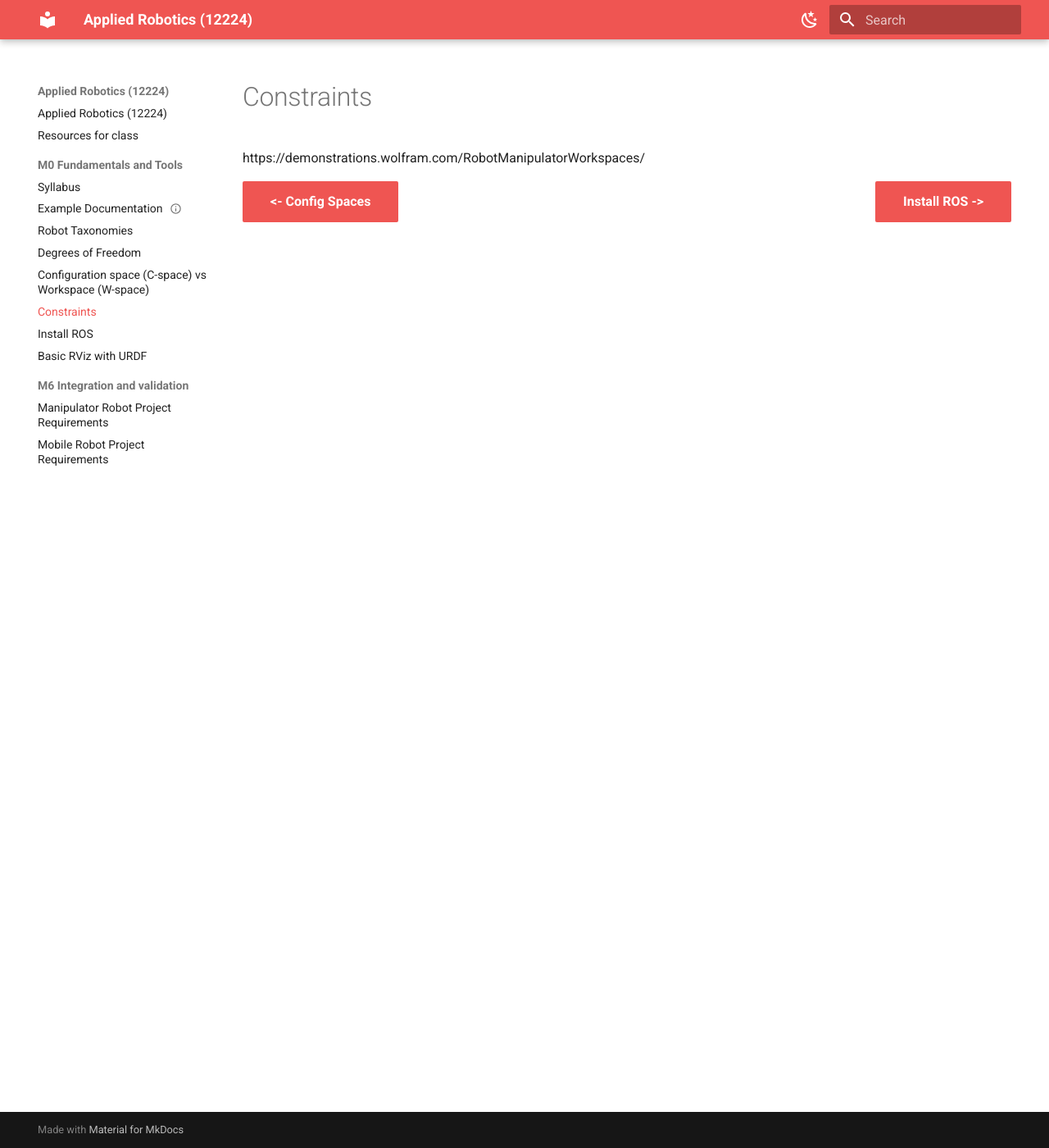
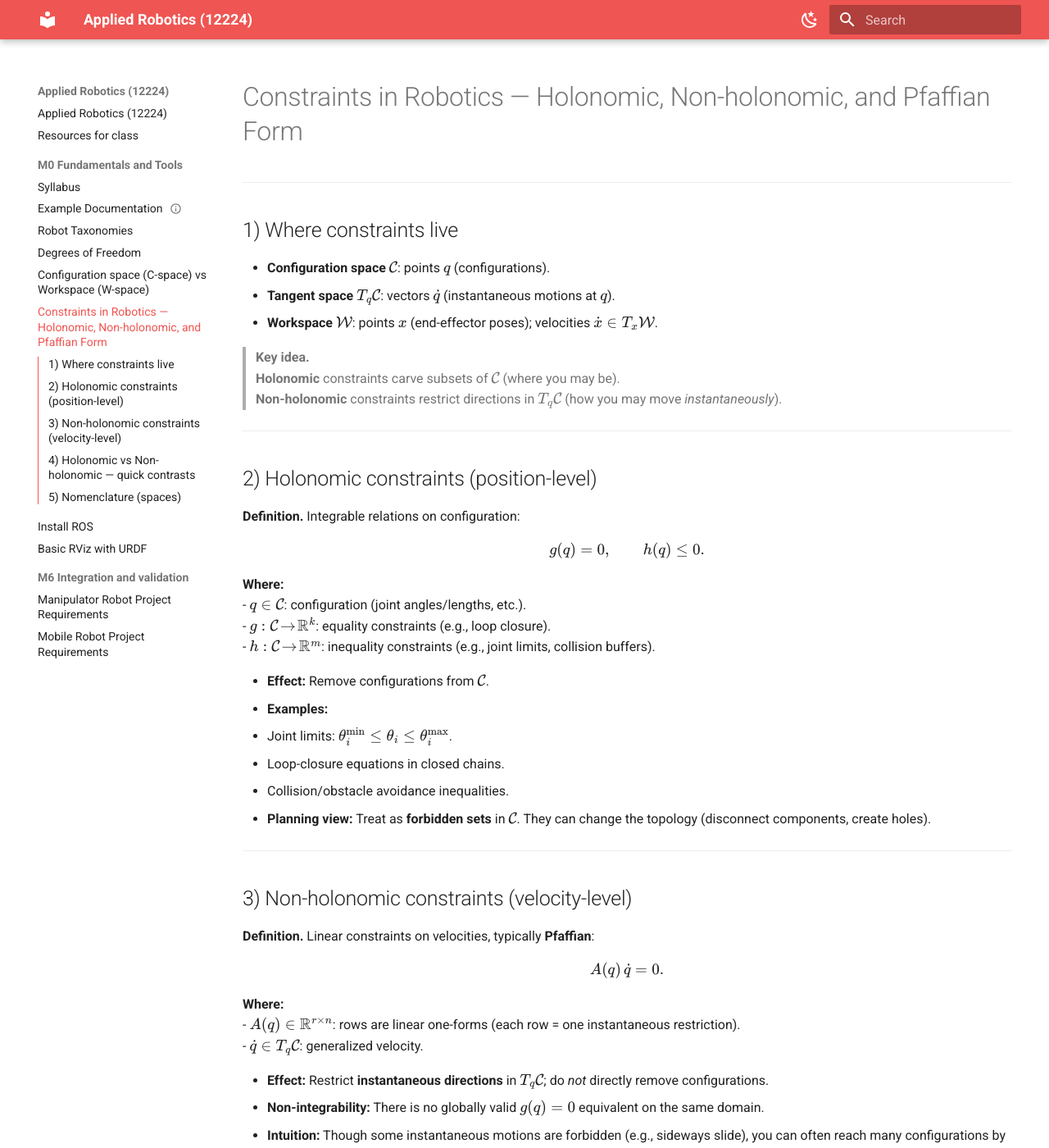
Before and after one commit to Gulden8ag/robotica_aplicada, an MkDocs documentation site: the page built from docs/M0_Fundamentals_and_Tools/T0_7.md, in a window 1280 px wide and 1400 px high. Shown: the whole window at 82% size. Built offline with MkDocs 1.6.1 and Material for MkDocs 9.7.7, drawn with Linux system fonts in a browser that asks for light colours; some of the changed text lies outside the part shown.

Commit message:
Session1

```diff
--- a/docs/M0_Fundamentals_and_Tools/T0_7.md
+++ b/docs/M0_Fundamentals_and_Tools/T0_7.md
@@ -1,6 +1,86 @@
-# Constraints
+# Constraints in Robotics — Holonomic, Non-holonomic, and Pfaffian Form
+---
 
-https://demonstrations.wolfram.com/RobotManipulatorWorkspaces/
+## 1) Where constraints live
+
+- **Configuration space** \( \mathcal{C} \): points \( q \) (configurations).
+- **Tangent space** \( T_q\mathcal{C} \): vectors \( \dot q \) (instantaneous motions at \( q \)).
+- **Workspace** \( \mathcal{W} \): points \( x \) (end-effector poses); velocities \( \dot x \in T_x\mathcal{W} \).
+
+> **Key idea.**
+> **Holonomic** constraints carve subsets of \( \mathcal{C} \) (where you may be).
+> **Non-holonomic** constraints restrict directions in \( T_q\mathcal{C} \) (how you may move *instantaneously*).
+
+---
+
+## 2) Holonomic constraints (position-level)
+
+**Definition.** Integrable relations on configuration:
+$$
+g(q) = 0, \qquad h(q) \le 0 .
+$$
+
+
+**Where:**
+- \( q \in \mathcal{C} \): configuration (joint angles/lengths, etc.).
+- \( g:\mathcal{C}\!\to\!\mathbb{R}^{k} \): equality constraints (e.g., loop closure).
+- \( h:\mathcal{C}\!\to\!\mathbb{R}^{m} \): inequality constraints (e.g., joint limits, collision buffers).
+
+- **Effect:** Remove configurations from \( \mathcal{C} \).
+- **Examples:**
+  - Joint limits: \( \theta_i^{\min} \le \theta_i \le \theta_i^{\max} \).
+  - Loop-closure equations in closed chains.
+  - Collision/obstacle avoidance inequalities.
+- **Planning view:** Treat as **forbidden sets** in \( \mathcal{C} \). They can change the topology (disconnect components, create holes).
+
+---
+
+## 3) Non-holonomic constraints (velocity-level)
+
+**Definition.** Linear constraints on velocities, typically **Pfaffian**:
+$$
+A(q)\,\dot q = 0 .
+$$
+
+**Where:**
+- \( A(q) \in \mathbb{R}^{r\times n} \): rows are linear one-forms (each row = one instantaneous restriction).
+- \( \dot q \in T_q\mathcal{C} \): generalized velocity.
+
+- **Effect:** Restrict **instantaneous directions** in \( T_q\mathcal{C} \); do *not* directly remove configurations.
+- **Non-integrability:** There is no globally valid \( g(q)=0 \) equivalent on the same domain.
+- **Intuition:** Though some instantaneous motions are forbidden (e.g., sideways slide), you can often reach many configurations by **sequencing** admissible motions (e.g., parallel parking).
+
+---
+
+## 4) Holonomic vs Non-holonomic — quick contrasts
+
+| Aspect | Holonomic | Non-holonomic |
+|---|---|---|
+| Mathematical form | \( g(q)=0,\ h(q)\le0 \) | \( A(q)\dot q=0 \) (Pfaffian) |
+| Lives in | \( \mathcal{C} \) (configuration set) | \( T_q\mathcal{C} \) (velocity directions) |
+| Primary effect | Removes configurations | Removes instantaneous directions |
+| Integrability | By definition integrable | Not integrable to equivalent \( g(q)=0 \) |
+| Canonical example | Joint limits, loop closure | No-slip wheel, knife-edge skid |
+| Planning impact | C-obstacles/feasible sets | Paths built from admissible motions |
+
+---
+
+## 5) Nomenclature (spaces)
+
+- \( q \in \mathcal{C} \): configuration (joint variables).
+- \( \dot q \in T_q\mathcal{C} \): instantaneous motion.
+- \( x \in \mathcal{W} \), \( \dot x \in T_x\mathcal{W} \): pose and velocity in workspace.
+- **Holonomic:** \( g(q)=0 \), \( h(q)\le0 \).
+- **Non-holonomic (Pfaffian):** \( A(q)\dot q=0 \).
+- Inputs: \( \dot q = B(q)u \) with \( A(q)B(q)u=0 \).
+
+
+---
+
+> Quick mnemonic: **Holonomic = where; Non-holonomic = how**.
+
+
+
 
 <div class="nav-row nav-row--before-after">
     <a href="../T0_6" class="md-button md-button--primary"><- Config Spaces</a>
```
Also changed, not shown: docs/M0_Fundamentals_and_Tools/T0_3.md (+2 -2 lines), docs/M0_Fundamentals_and_Tools/T0_4.md (+2 -2 lines), docs/M0_Fundamentals_and_Tools/T0_6.md (+42 -0 lines), docs/M0_Fundamentals_and_Tools/Images/topologies_examples.png (added).
